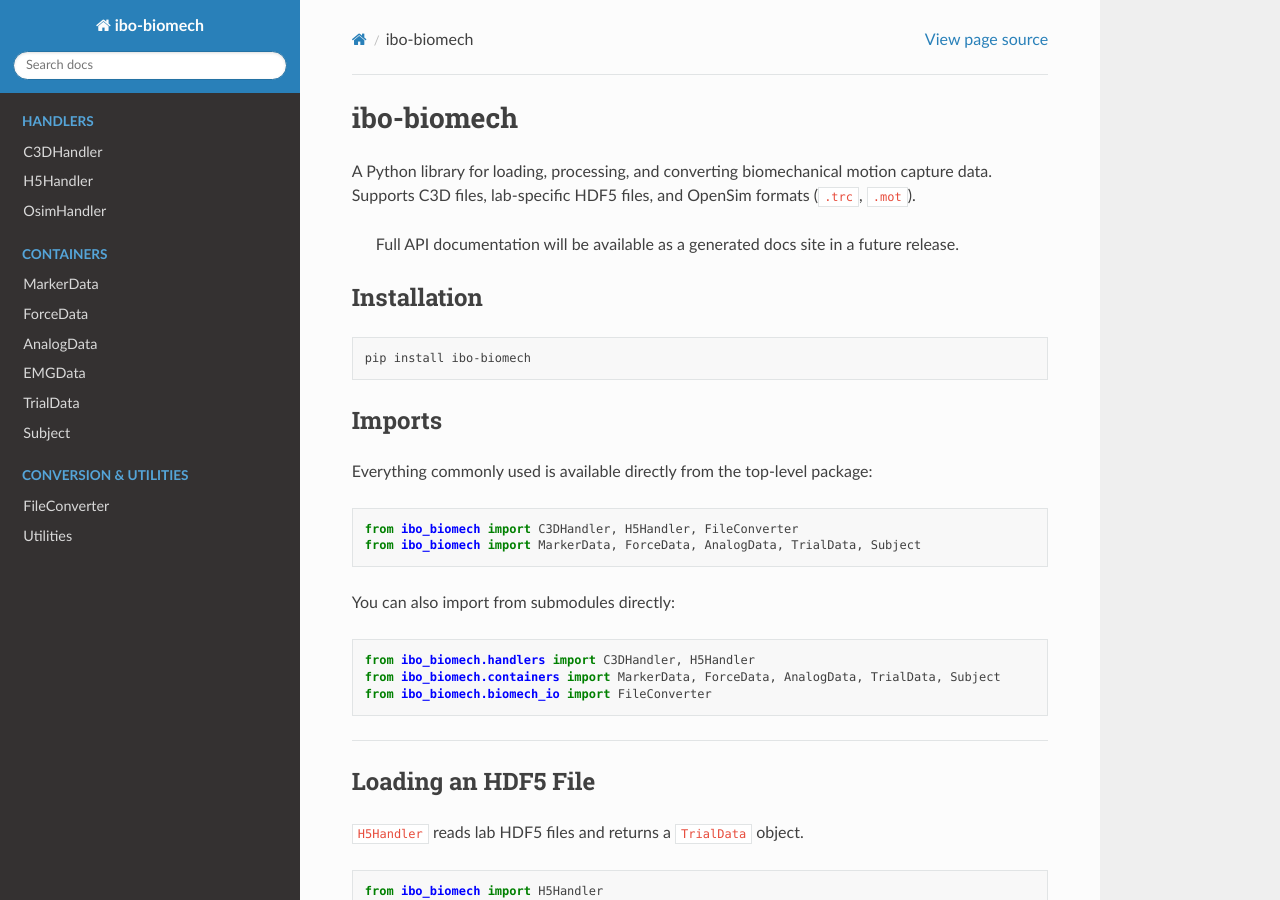
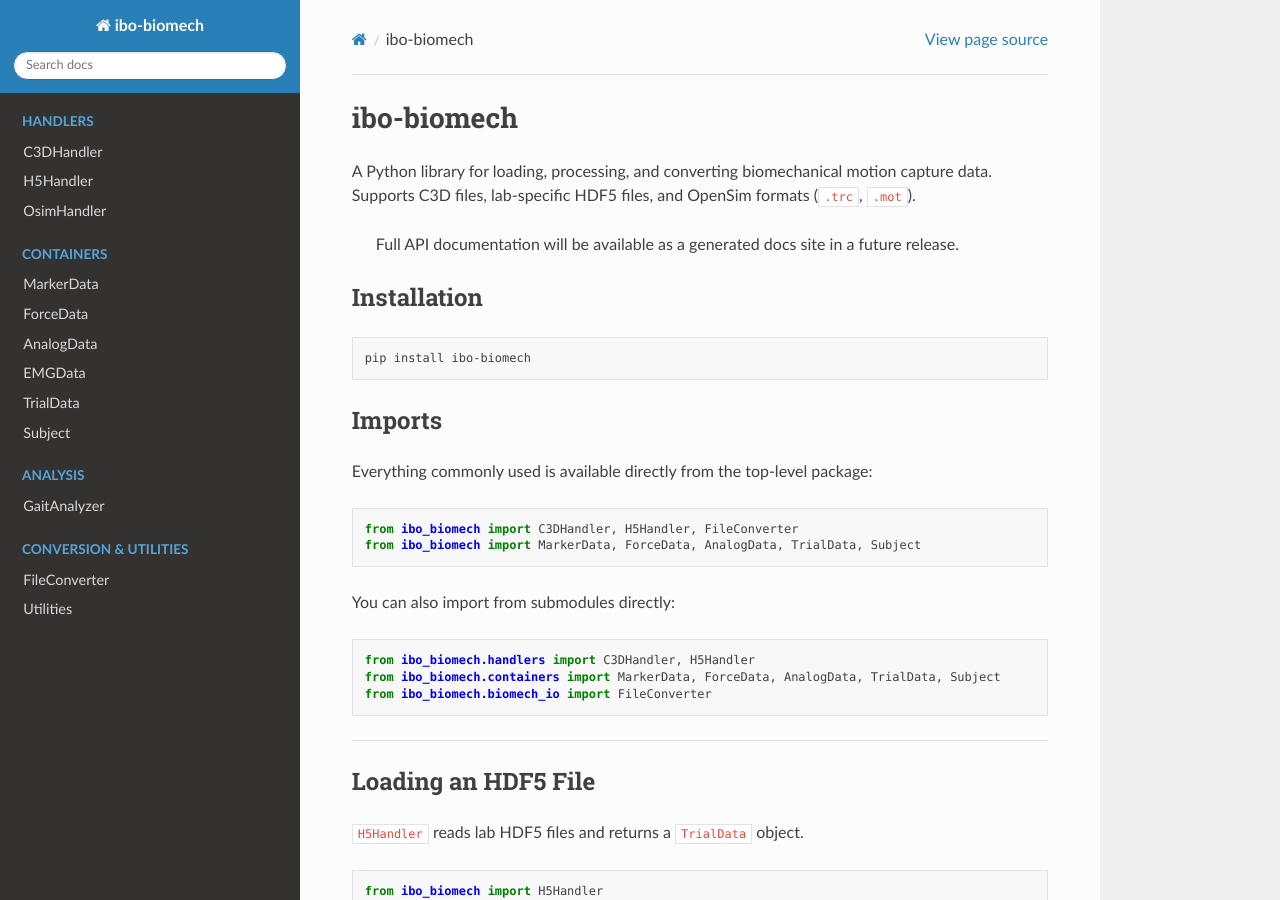
Before and after one commit to Talhauzumcu/ibo-biomech, a Sphinx documentation site: the page built from docs/index.md, in a window 1280 px wide and 900 px high. Built offline with Sphinx 7.4.7 and the Read the Docs theme 3.1.0, drawn with Linux system fonts in a browser that asks for light colours.

Commit message:
Docs update for gaitanalyzer

````diff
--- /dev/null
+++ b/docs/api/gaitanalyzer.rst
@@ -0,0 +1,6 @@
+GaitAnalyzer
+==========
+
+.. automodule:: ibo_biomech.analysis.gaitAnalyzer
+   :members:
+   :show-inheritance:
--- a/docs/index.md
+++ b/docs/index.md
@@ -23,6 +23,13 @@ api/subject
 ```
 
 ```{toctree}
+:caption: Analysis
+:hidden:
+
+api/gaitanalyzer
+```
+
+```{toctree}
 :caption: Conversion & Utilities
 :hidden:
 
````
